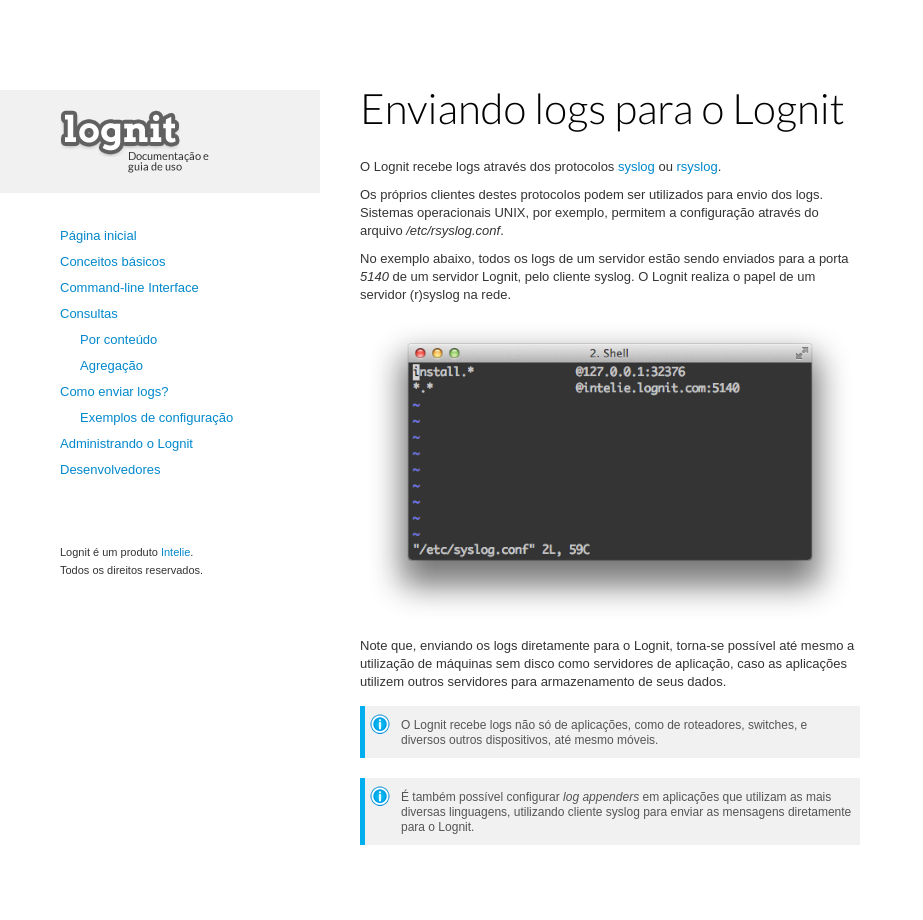
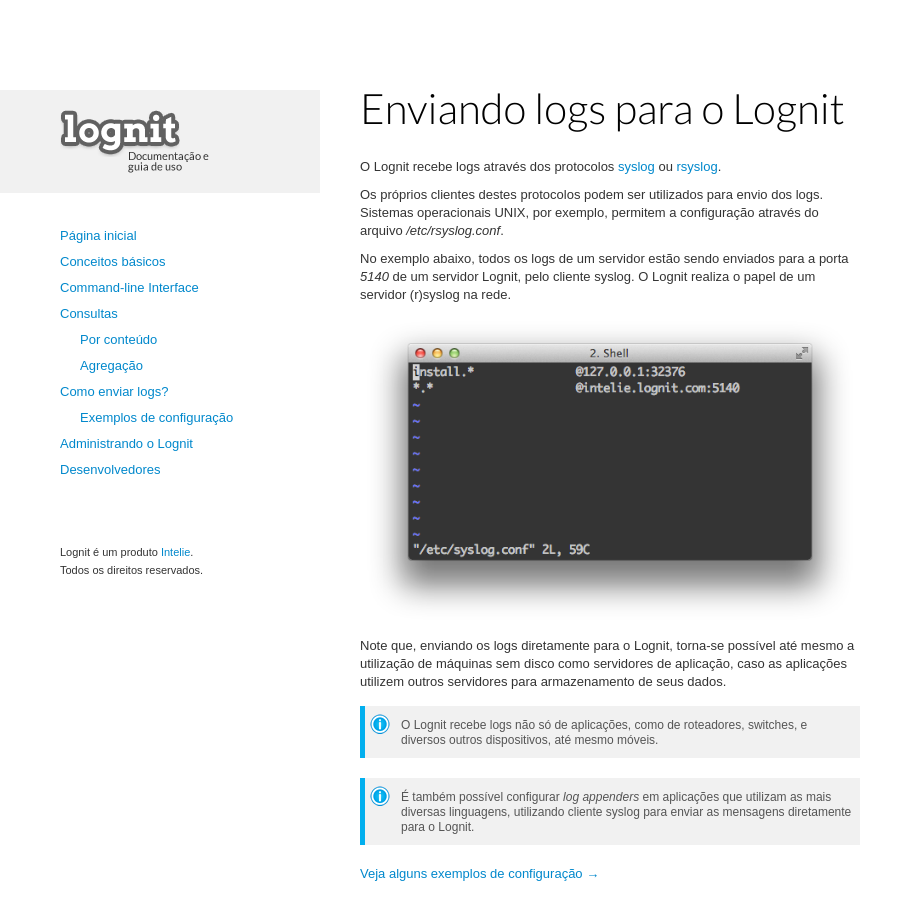
Before and after one commit to isabella232/lognit-docs, a Jekyll site: the page built from sending-logs.md, in a window 1280 px wide and 973 px high. Shown: the top 920 px of the window, without its empty margins (0-923 px from the left). Built offline with Jekyll 4.4.1, drawn with Linux system fonts in a browser that asks for light colours.

Commit message:
readme + link to send log samples

```diff
--- a/sending-logs.md
+++ b/sending-logs.md
@@ -20,3 +20,5 @@
 > O Lognit recebe logs não só de aplicações, como de roteadores, switches, e diversos outros dispositivos, até mesmo móveis.
 
 > É também possível configurar *log appenders* em aplicações que utilizam as mais diversas linguagens, utilizando cliente syslog para enviar as mensagens diretamente para o Lognit.
+
+<a href="/configuration-samples">Veja alguns exemplos de configuração &rarr;</a>
```
Also changed, not shown: README.md.
